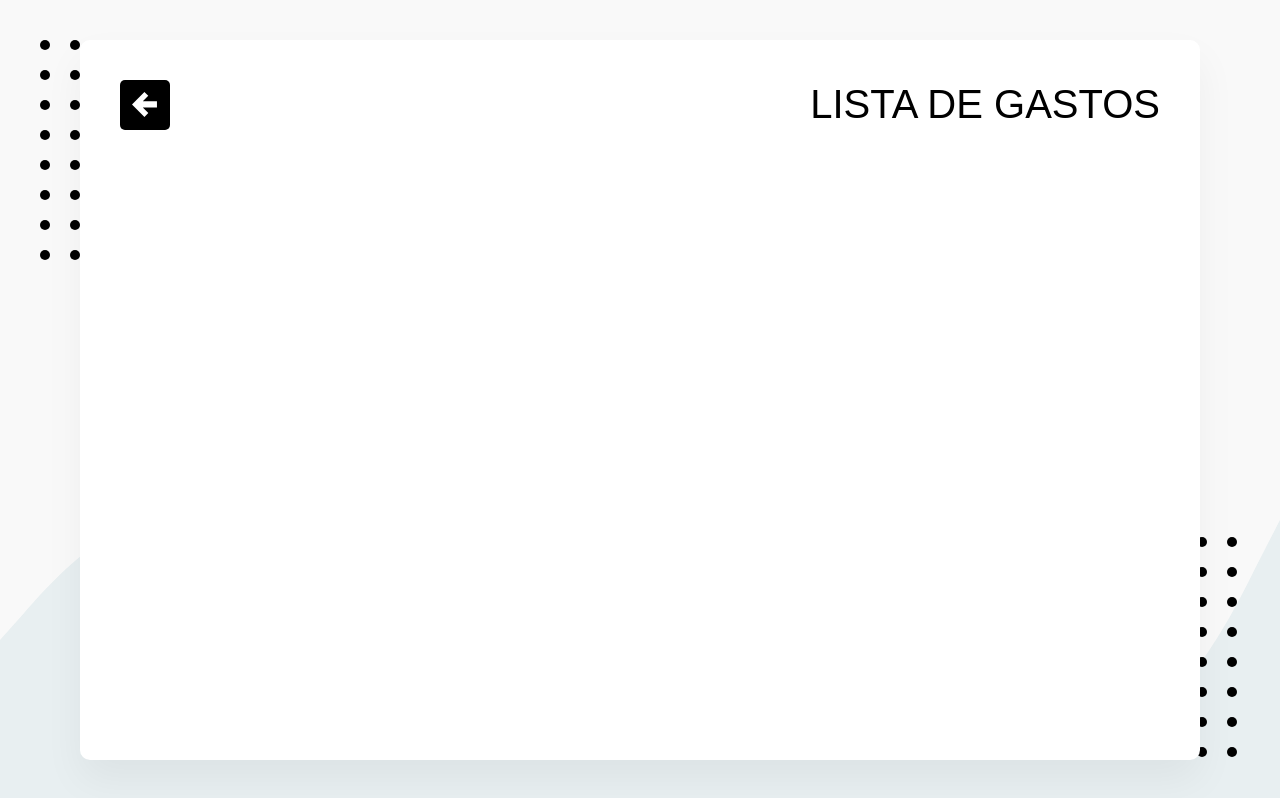
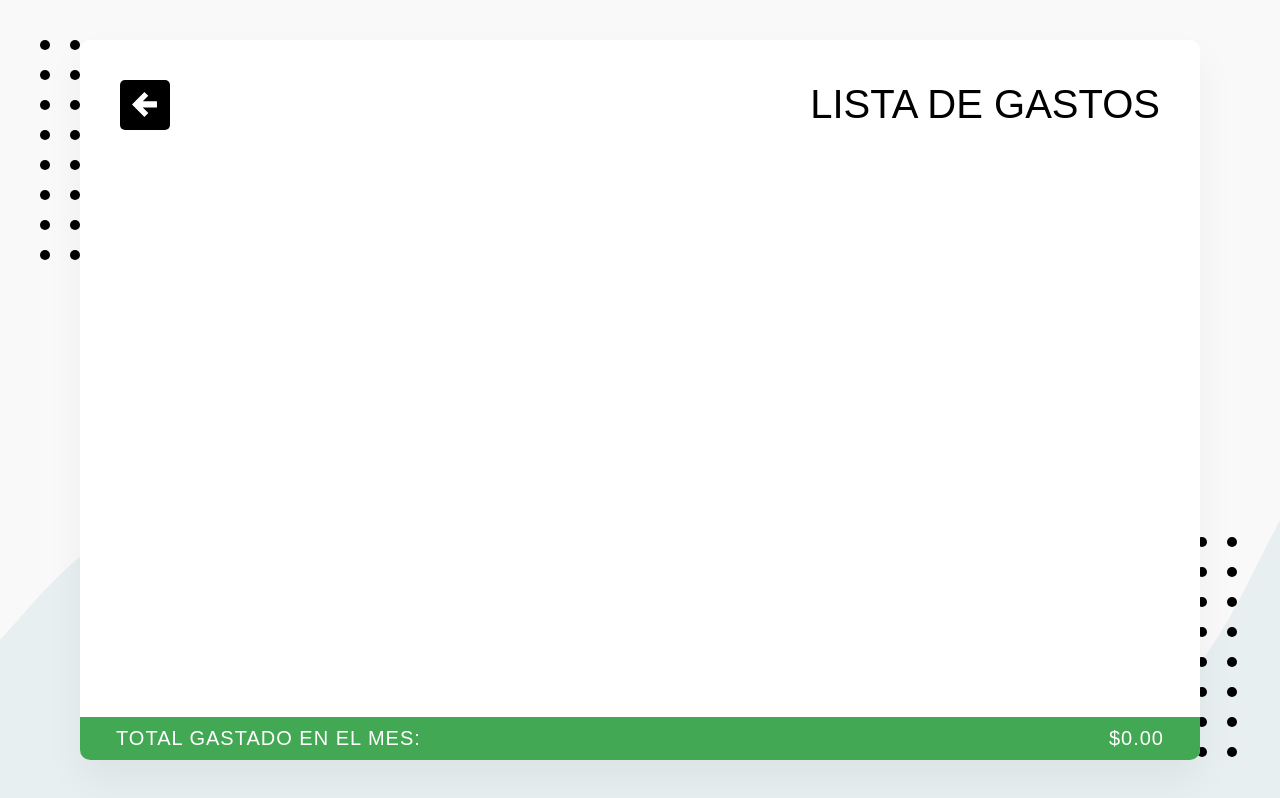
Before and after one commit to esdrasclth/AppExpenseLists, a React (Create React App) app: page /lista in a window 1280 px wide. Built offline with nearby package versions, Linux system fonts and the light colour scheme; no server answers; sample sign-in values are in the browser's storage; what webfontloader would draw is missing.

Commit message:
creating the structure of the total expenditure bar

```diff
--- a/src/App.js
+++ b/src/App.js
@@ -5,6 +5,7 @@ import {Header, Titulo, ContenedorHeader, ContenedorBotones} from './elements/He
 import Boton from './elements/Boton'
 import BotonCerrarSesion from './elements/BotonCerrarSesion'
 import FormularioGasto from './components/FormularioGasto'
+import BarraTotalGastado from './components/BarraTotalGastado'
 
 const App = () => {
   return (
@@ -25,6 +26,8 @@ const App = () => {
       </Header>
 
       <FormularioGasto />
+
+      <BarraTotalGastado />
     </>
   );
 }
--- /dev/null
+++ b/src/components/BarraTotalGastado.js
@@ -0,0 +1,33 @@
+import React from 'react'
+import styled from 'styled-components'
+import theme from '../theme'
+import convertirAMonedas from '../funciones/convertirAMonedas'
+
+const BarraTotalGastado = () => {
+    return (
+        <BarraTotal>
+            <p>Total Gastado en el mes:</p>
+            <p>{convertirAMonedas(0)}</p>
+        </BarraTotal>
+     );
+}
+
+const BarraTotal = styled.div`
+    background: ${theme.verde};
+    font-size: 1.25rem; /* 20px */
+    letter-spacing: 1px;
+    font-weight: 500;
+    text-transform: uppercase;
+    padding: 0.62rem 2.25rem; /* 10px 40px */
+    color: #fff;
+    display: flex;
+    justify-content: space-between;
+    align-items: center;
+
+    @media(max-width: 31.25rem) { /* 500px */
+        flex-direction: column;
+        font-size: 14px;
+    }
+`;
+
+export default BarraTotalGastado;
--- a/src/components/GastosPorCategoria.js
+++ b/src/components/GastosPorCategoria.js
@@ -3,6 +3,7 @@ import { Helmet } from 'react-helmet'
 
 import BtnRegresar from '../elements/BtnRegresar'
 import { Header, Titulo } from '../elements/Header'
+import BarraTotalGastado from './BarraTotalGastado'
 
 const GastosPorCategoria = () => {
     return (
@@ -15,6 +16,8 @@ const GastosPorCategoria = () => {
                 <BtnRegresar />
                 <Titulo>Gastos por Categoría</Titulo>
             </Header>
+
+            <BarraTotalGastado />
         </>
     );
 }
--- a/src/components/ListaDeGastos.js
+++ b/src/components/ListaDeGastos.js
@@ -3,6 +3,7 @@ import { Helmet } from 'react-helmet'
 
 import BtnRegresar from '../elements/BtnRegresar'
 import { Header, Titulo } from '../elements/Header'
+import BarraTotalGastado from './BarraTotalGastado'
 
 const ListaDeGastos = () => {
     return (
@@ -15,6 +16,8 @@ const ListaDeGastos = () => {
                 <BtnRegresar />
                 <Titulo>Lista de Gastos</Titulo>
             </Header>
+
+            <BarraTotalGastado />
         </>
     );
 }
--- /dev/null
+++ b/src/funciones/convertirAMonedas.js
@@ -0,0 +1,8 @@
+const FormatearCantidad = (cantidad) => {
+    return new Intl.NumberFormat(
+        'en-US',
+        {style: 'currency', currency: 'USD', minimumFractionDigits: 2}
+    ).format(cantidad);
+}
+
+export default FormatearCantidad;
```
